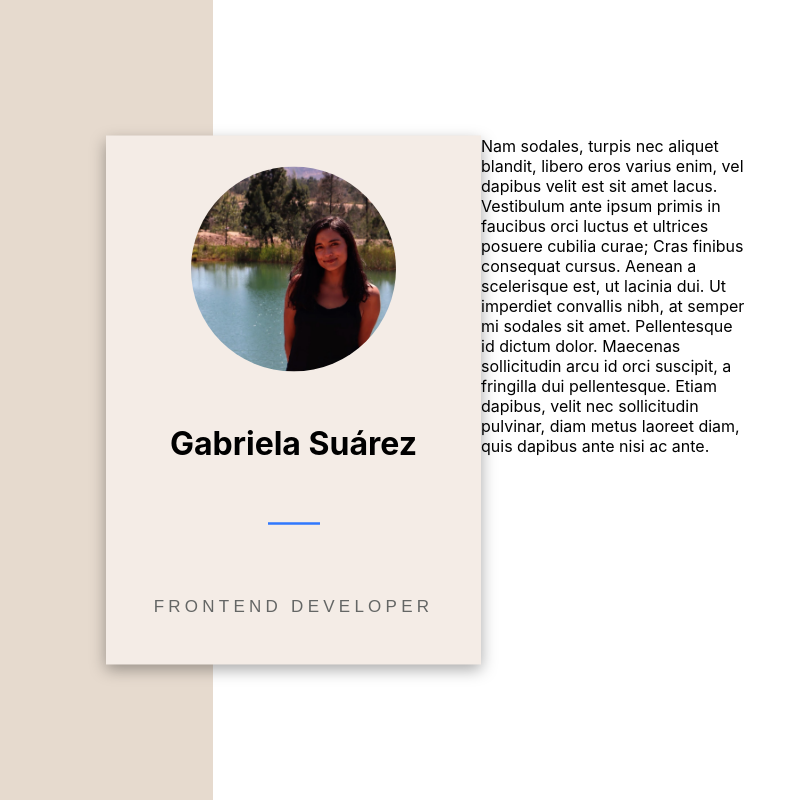
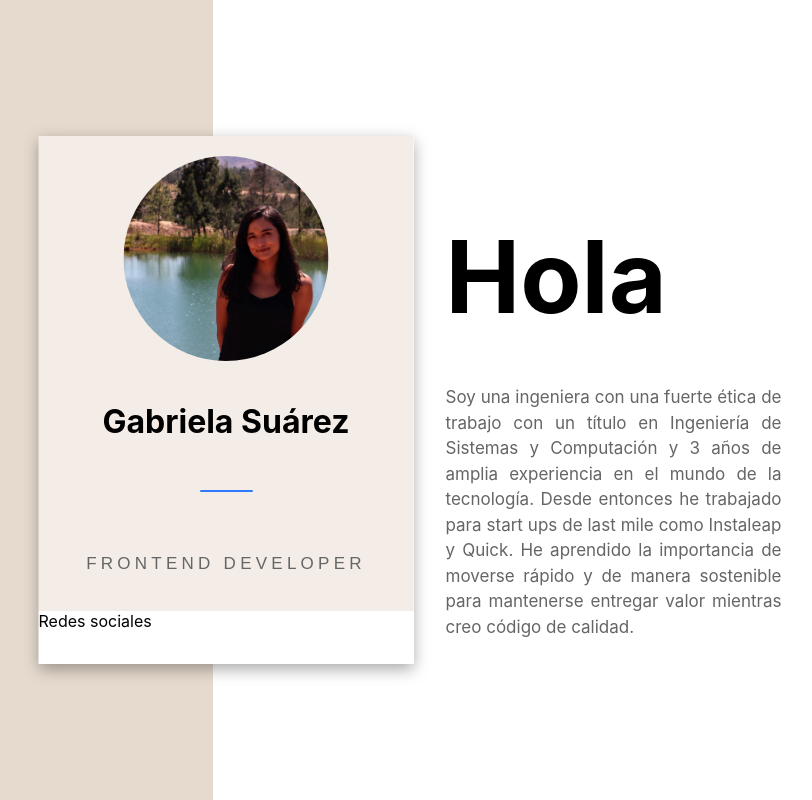
Before and after one commit to gabi04/my_web_page, a React (Create React App) app: page / in a window 1280 px wide. Shown: the whole page, without its empty margins (214-1026 px from the left). Built offline with nearby package versions, Linux system fonts and the light colour scheme.

Commit message:
chore: about me social media

```diff
--- a/src/App.js
+++ b/src/App.js
@@ -1,5 +1,10 @@
 import { AppStyles } from "./AppStyles";
 import photo from "./images/photo.JPG";
+
+//TODO
+// redes sociales
+// cv
+// responsive
 
 function App() {
   return (
@@ -8,20 +13,28 @@ function App() {
       <div className="about-me__bg--two" />
       <div className="about-me">
         <div className="about-me--one">
-          <img className="about-me--one__photo" src={photo} alt="about-me" />
-          <h1>Gabriela Suárez</h1>
-          <hr className="about-me__hr" />
-          <p className="about-me__role">FRONTEND DEVELOPER</p>
+          <div className="about-me--one__about-me">
+            <img
+              className="about-me--one__about-me__photo"
+              src={photo}
+              alt="about-me"
+            />
+            <h1>Gabriela Suárez</h1>
+            <hr className="about-me__about-me__hr" />
+            <p className="about-me__about-me__role">FRONTEND DEVELOPER</p>
+          </div>
+          <div className="about-me--one__social-media">Redes sociales</div>
         </div>
         <div className="about-me--two">
-          Nam sodales, turpis nec aliquet blandit, libero eros varius enim, vel
-          dapibus velit est sit amet lacus. Vestibulum ante ipsum primis in
-          faucibus orci luctus et ultrices posuere cubilia curae; Cras finibus
-          consequat cursus. Aenean a scelerisque est, ut lacinia dui. Ut
-          imperdiet convallis nibh, at semper mi sodales sit amet. Pellentesque
-          id dictum dolor. Maecenas sollicitudin arcu id orci suscipit, a
-          fringilla dui pellentesque. Etiam dapibus, velit nec sollicitudin
-          pulvinar, diam metus laoreet diam, quis dapibus ante nisi ac ante.
+          <h1 className="about-me--two__title">Hola</h1>
+          <p className="about-me--two__paragraph">
+            Soy una ingeniera con una fuerte ética de trabajo con un título en
+            Ingeniería de Sistemas y Computación y 3 años de amplia experiencia
+            en el mundo de la tecnología. Desde entonces he trabajado para start
+            ups de last mile como Instaleap y Quick. He aprendido la importancia
+            de moverse rápido y de manera sostenible para mantenerse entregar
+            valor mientras creo código de calidad.
+          </p>
         </div>
       </div>
     </AppStyles>
--- a/src/AppStyles.js
+++ b/src/AppStyles.js
@@ -7,7 +7,7 @@ export const AppStyles = styled.div`
   height: 100vh;
   .about-me__bg--one {
     grid-area: about-me-bg--one;
-    background-color: #e6dace;
+    background-color: var(--pink);
   }
   .about-me__bg--two {
     grid-area: about-me-bg--two;
@@ -19,35 +19,56 @@ export const AppStyles = styled.div`
     transform: translate(-50%, -50%);
     display: grid;
     grid-template-areas: "about-me--one about-me--two";
+    height: 528px;
   }
   .about-me--one {
-    background-color: #f4ece6;
     width: 375px;
-    height: 529px;
+    height: inherit;
+    display: grid;
+    grid-template-rows: 1fr 53px;
     box-shadow: rgba(0, 0, 0, 0.35) 0px 5px 15px;
+  }
+  .about-me--one__about-me {
+    background-color: var(--pink-two);
     display: flex;
     flex-direction: column;
     align-items: center;
     justify-content: space-evenly;
   }
-
-  .about-me--one__photo {
+  .about-me--one__social-media {
+    background-color: var(--white);
+  }
+  .about-me--one__about-me__photo {
     width: 205px;
     height: 205px;
     border-radius: 100%;
   }
-
-  .about-me__hr {
+  .about-me__about-me__hr {
     width: 50px;
-    background-color: #3078fe;
-    border: 1px solid #3078fe;
+    background-color: var(--blue);
+    border: 1px solid var(--blue);
     margin-bottom: 25px;
   }
-
-  .about-me__role {
+  .about-me__about-me__role {
     letter-spacing: 0.25em;
     font-size: 17px;
-    color: rgb(100, 102, 101);
+    color: var(--grey);
     font-family: sans-serif;
   }
+  .about-me--two {
+    padding: 32px;
+    box-sizing: border-box;
+    width: 400px;
+    height: inherit;
+  }
+  .about-me--two__title {
+    font-size: 100px;
+    margin: 48px 0;
+  }
+  .about-me--two__paragraph {
+    line-height: 1.5em;
+    font-size: 17px;
+    text-align: justify;
+    color: var(--grey);
+  }
 `;
--- a/src/index.css
+++ b/src/index.css
@@ -1,13 +1,21 @@
+:root {
+  --pink: #e6dace;
+  --pink-two: #f4ece6;
+  --blue: #3078fe;
+  --grey: #646665;
+  --white: white;
+}
+
 body {
   margin: 0;
-  font-family: -apple-system, BlinkMacSystemFont, 'Segoe UI', 'Roboto', 'Oxygen',
-    'Ubuntu', 'Cantarell', 'Fira Sans', 'Droid Sans', 'Helvetica Neue',
+  font-family: -apple-system, BlinkMacSystemFont, "Segoe UI", "Roboto", "Oxygen",
+    "Ubuntu", "Cantarell", "Fira Sans", "Droid Sans", "Helvetica Neue",
     sans-serif;
   -webkit-font-smoothing: antialiased;
   -moz-osx-font-smoothing: grayscale;
 }
 
 code {
-  font-family: source-code-pro, Menlo, Monaco, Consolas, 'Courier New',
+  font-family: source-code-pro, Menlo, Monaco, Consolas, "Courier New",
     monospace;
 }
```
